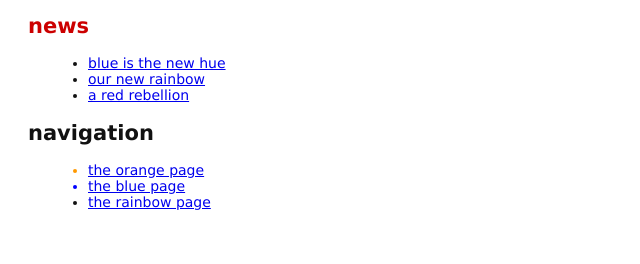
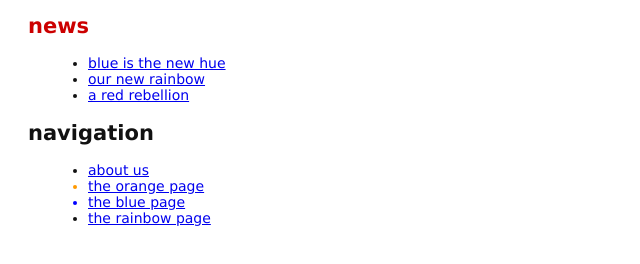
Before and after one commit to diweiqiang/my-git-repo, a plain HTML site: page index.html in a window 1280 px wide. Shown: the part 118-382 px from the top of the page, without its empty margins (0-640 px from the left). Drawn offline with Linux system fonts and the light colour scheme.

Commit message:
add link to about section in home page

```diff
--- a/index.html
+++ b/index.html
@@ -20,6 +20,9 @@
 
 <h2>navigation</h2>
 <ul>
+    <li>
+       <a href="about/index.html">about us</a>
+    </li>
     <li style="color:#f90">
         <a href="orange.html">the orange page</a>
     </li>
```
